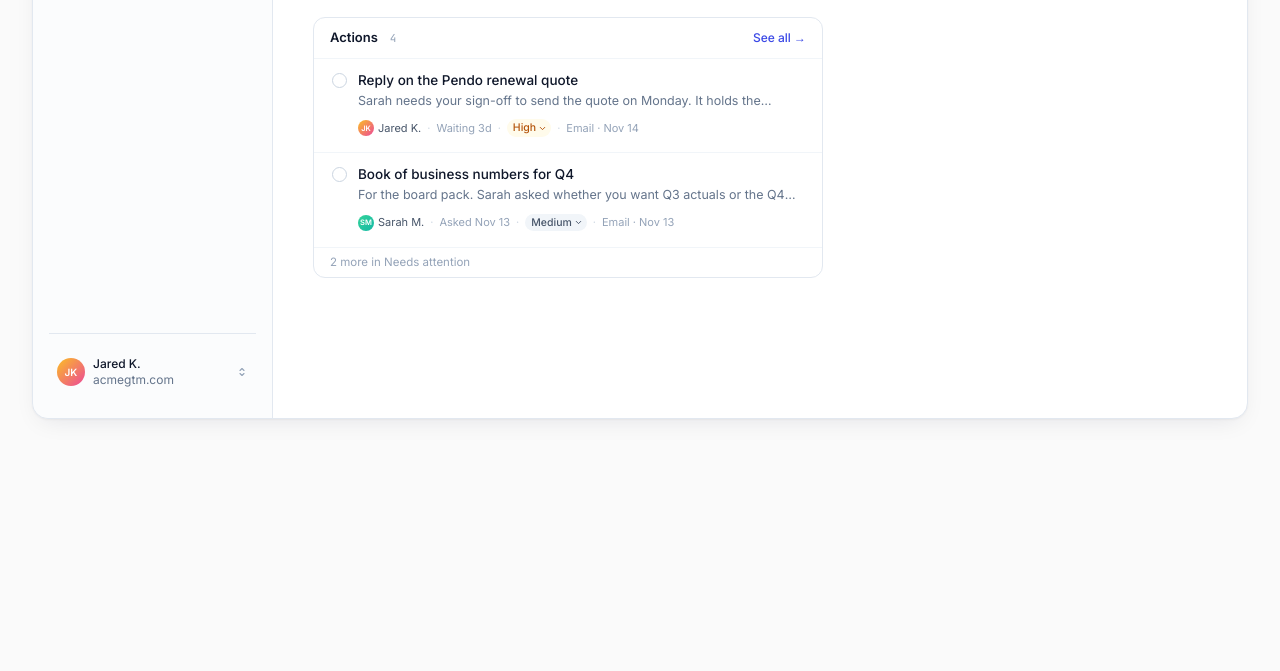
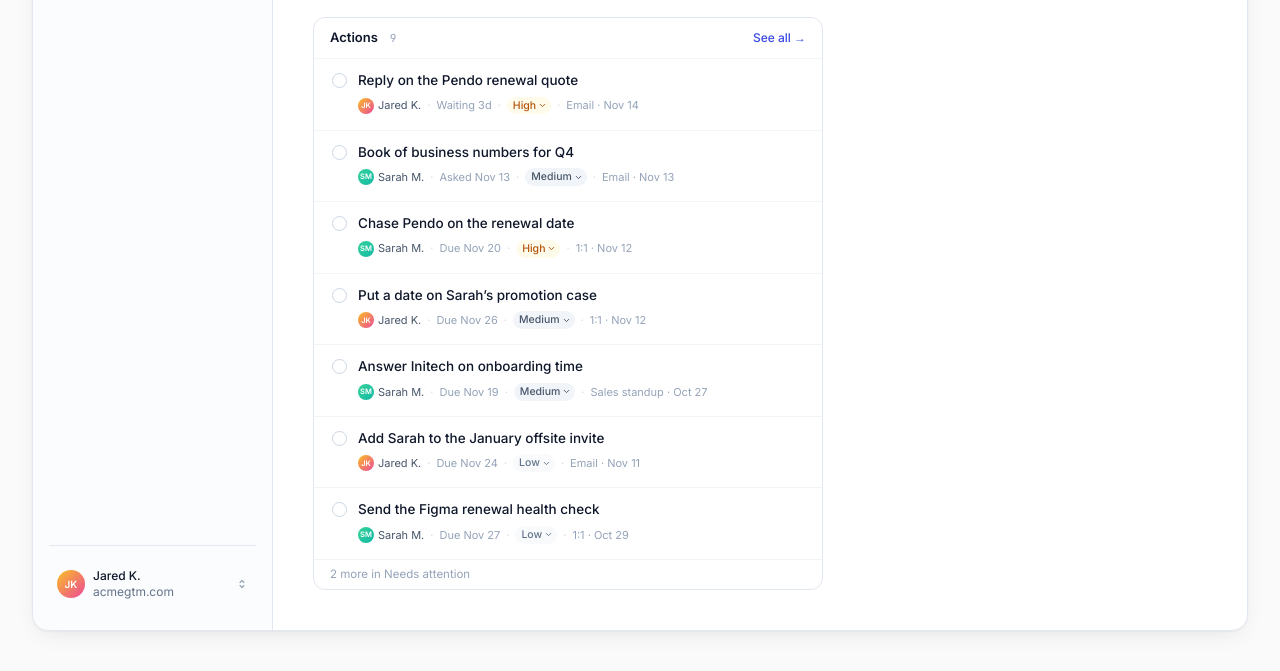
Before and after one commit to jared-kristensen/neuma-v3, a plain HTML site: page person.html in a window 1280 px wide. Shown: the part 761-1432 px from the top of the page. Before the commit the page ends 1228 px from the top, so only its background shows below. Drawn offline with nearby package versions, Linux system fonts and the light colour scheme.

Commit message:
Screen 13: tighter action rows, more sample actions
Drop the detail line on action rows. Nine open actions, three done.

Co-Authored-By: Claude Opus 5.5 <noreply@anthropic.com>
Claude-Session: https://claude.ai/code/session_014Ci7bNfvucWZ2CiBi1oN1q

```diff
--- a/person.html
+++ b/person.html
@@ -170,10 +170,16 @@
       ['JK', 'Send the Q1 targets draft', 'Targets per account, so the Pendo and Figma renewals carry their own number. Sarah wants it before the Initech call.', 'Due today', 'Critical', '1:1 · Nov 12', 1, 'na'],
       ['SM', 'Initech handover plan', 'One page on who owns what through the handover. You want it for Tuesday’s Sales standup.', '2 days late', 'High', 'Sales standup · Nov 10', 1, 'na'],
       ['JK', 'Reply on the Pendo renewal quote', 'Sarah needs your sign-off to send the quote on Monday. It holds the current price for 12 months.', 'Waiting 3d', 'High', 'Email · Nov 14'],
-      ['SM', 'Book of business numbers for Q4', 'For the board pack. Sarah asked whether you want Q3 actuals or the Q4 forecast.', 'Asked Nov 13', 'Medium', 'Email · Nov 13']],
+      ['SM', 'Book of business numbers for Q4', 'For the board pack. Sarah asked whether you want Q3 actuals or the Q4 forecast.', 'Asked Nov 13', 'Medium', 'Email · Nov 13'],
+      ['SM', 'Chase Pendo on the renewal date', '', 'Due Nov 20', 'High', '1:1 · Nov 12'],
+      ['JK', 'Put a date on Sarah’s promotion case', '', 'Due Nov 26', 'Medium', '1:1 · Nov 12'],
+      ['SM', 'Answer Initech on onboarding time', '', 'Due Nov 19', 'Medium', 'Sales standup · Oct 27'],
+      ['JK', 'Add Sarah to the January offsite invite', '', 'Due Nov 24', 'Low', 'Email · Nov 11'],
+      ['SM', 'Send the Figma renewal health check', '', 'Due Nov 27', 'Low', '1:1 · Oct 29']],
     done:[
       ['JK', 'Intro Sarah to the Figma admin', '', 'Done Nov 6', 'Medium', '1:1 · Nov 5'],
-      ['SM', 'Share the Pendo usage report', '', 'Done Nov 4', 'Medium', '1:1 · Oct 29']]};
+      ['SM', 'Share the Pendo usage report', '', 'Done Nov 4', 'Medium', '1:1 · Oct 29'],
+      ['SM', 'Update the Pendo champion contact', '', 'Done Oct 30', 'Low', 'Email · Oct 28']]};
   var SPARK = '<span class="text-brand-500"><svg width="12" height="12" viewBox="0 0 24 24" fill="none" stroke="currentColor" stroke-width="2" stroke-linecap="round" stroke-linejoin="round"><path d="M12 3l1.9 5.8L20 10l-6.1 1.2L12 17l-1.9-5.8L4 10l6.1-1.2z"/></svg></span>';
   var TOOLS = '<div class="ml-auto flex items-center gap-1.5"><button type="button" class="btn-out inline-flex items-center justify-center bg-slate-50" style="width:28px;height:26px;padding:0;" title="Search"><svg width="12" height="12" viewBox="0 0 24 24" fill="none" stroke="currentColor" stroke-width="2.2" stroke-linecap="round" stroke-linejoin="round" class="text-slate-500"><circle cx="11" cy="11" r="7"/><line x1="21" y1="21" x2="16.5" y2="16.5"/></svg></button><button type="button" class="btn-out flex items-center gap-1 bg-slate-50" style="padding:3px 9px;font-size:12px;"><span class="text-slate-400">Sort:</span><span>Default</span>' + '<svg width="9" height="9" viewBox="0 0 24 24" fill="none" stroke="currentColor" stroke-width="2.5" stroke-linecap="round" stroke-linejoin="round" class="text-slate-400"><polyline points="6 9 12 15 18 9"/></svg></button><button type="button" class="btn-out flex items-center gap-1 bg-slate-50" style="padding:3px 9px;font-size:12px;"><svg width="11" height="11" viewBox="0 0 24 24" fill="none" stroke="currentColor" stroke-width="2" stroke-linecap="round" stroke-linejoin="round" class="text-slate-500"><polygon points="22 3 2 3 10 12.46 10 19 14 21 14 12.46 22 3"/></svg>Filter</button></div>';
   function head(title, n, full, tab){ return '<div class="flex items-center gap-2 px-4 py-2.5 border-b border-slate-100">' + (full ? SPARK : '') + '<span class="text-[13px] font-semibold text-slate-900">' + title + '</span><span class="ml-1 num font-mono text-[11px] text-slate-400">' + n + '</span>' + (full ? TOOLS : '<a class="ml-auto text-[12px] text-brand-600 font-medium cursor-pointer" data-t="' + tab + '">See all →</a>') + '</div>'; }
@@ -183,8 +189,7 @@
     return '<div class="group px-4 py-3 cursor-pointer hover:bg-slate-50' + (done ? ' is-done' : '') + '" data-zlrow data-owner="' + a[0] + '"><div class="flex items-start gap-2.5">'
       + '<span class="w-[18px] shrink-0 flex justify-center pt-[2px]"><button type="button" class="zl-tick" data-zltick title="Mark complete">' + TICK + '</button></span>'
       + '<div class="flex-1 min-w-0"><div class="zl-ttl text-[13.5px] font-medium text-slate-900 leading-snug">' + e(a[1]) + '</div>'
-      + (done ? '' : '<p class="zl-clamp1 mt-0.5 text-[12.5px] leading-[1.5] text-slate-500">' + e(a[2]) + '</p>')
-      + '<div class="mt-1.5 flex items-center gap-1.5 text-[11px] text-slate-400">'
+      + '<div class="mt-1 flex items-center gap-1.5 text-[11px] text-slate-400">'
       + '<span class="inline-flex items-center gap-1 text-slate-600"><span class="w-4 h-4 rounded-full bg-gradient-to-br ' + w[1] + ' inline-flex items-center justify-center text-white text-[7.5px] font-semibold">' + a[0] + '</span>' + w[0] + '</span><span class="text-slate-300">·</span>'
       + '<span' + (late ? ' class="text-rose-600 font-medium"' : '') + '>' + e(a[3]) + '</span><span class="text-slate-300">·</span>'
       + '<button type="button" class="badge ' + PRI[a[4]] + ' inline-flex items-center gap-0.5" style="padding:1px 4px 1px 6px;font-size:10.5px;" title="Change priority">' + a[4] + CHEV + '</button>'
```
Also changed, not shown: 1 other file.
